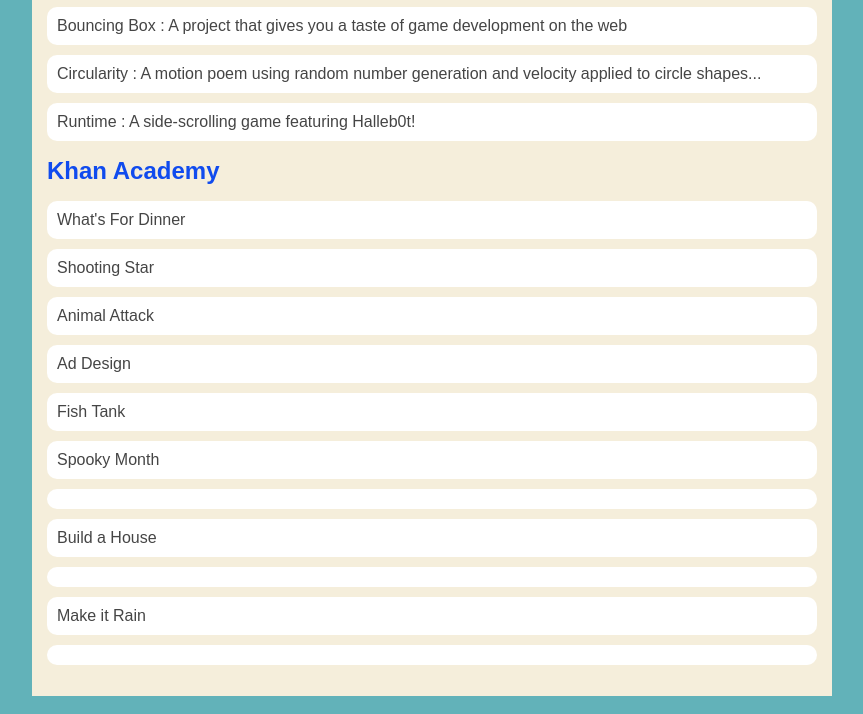
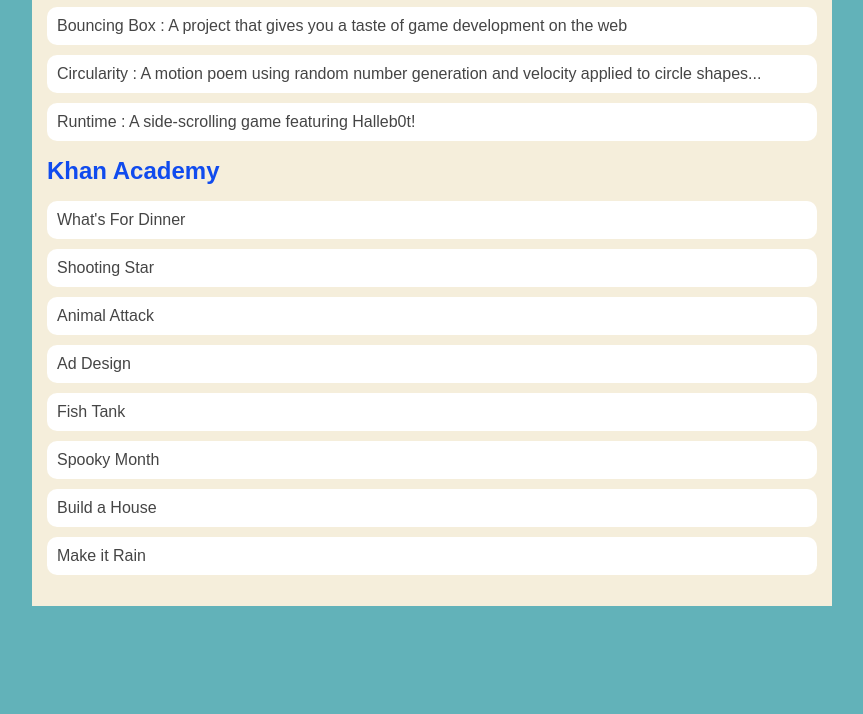
Before and after one commit to rjbates912/reginaldrbates.github.io, a plain HTML site: page portfolio.html in a window 1280 px wide. Shown: the part 197-911 px from the top of the page, without its empty margins (208-1071 px from the left). After the commit the page ends 821 px from the top, so only its background shows below. Drawn offline with Linux system fonts and the light colour scheme.

Commit message:
describe your changes

```diff
--- a/portfolio.html
+++ b/portfolio.html
@@ -30,9 +30,9 @@
                     <li><a href = "https://www.khanacademy.org/computer-programming/spin-off-of-project-animal-attack/6016023973904384">Animal Attack</a></li>
                     <li><a href = "https://www.khanacademy.org/computer-programming/spin-off-of-project-ad-design/5344019326222336">Ad Design</a></li>
                     <li><a href = "https://www.khanacademy.org/computer-programming/fish-tank-royalty-castle/5429349593169920">Fish Tank</a></li>
-                    <li><a href = "https://www.khanacademy.org/computer-programming/rjs-haunted-house/5908357676056576">Spooky Month</a><li>
-                    <li><a href = "https://www.khanacademy.org/computer-programming/spin-off-of-cool-mansion/6398517020639232">Build a House</a><li>
-                    <li><a href = "https://www.khanacademy.org/computer-programming/let-it-snow-let-it-snow-let-it-snow/5805748438876160">Make it Rain</a><li>
+                    <li><a href = "https://www.khanacademy.org/computer-programming/rjs-haunted-house/5908357676056576">Spooky Month</a></li>
+                    <li><a href = "https://www.khanacademy.org/computer-programming/spin-off-of-cool-mansion/6398517020639232">Build a House</a></li>
+                    <li><a href = "https://www.khanacademy.org/computer-programming/let-it-snow-let-it-snow-let-it-snow/5805748438876160">Make it Rain</a></li>
                 </ul>
             </div>
         </main>
```
